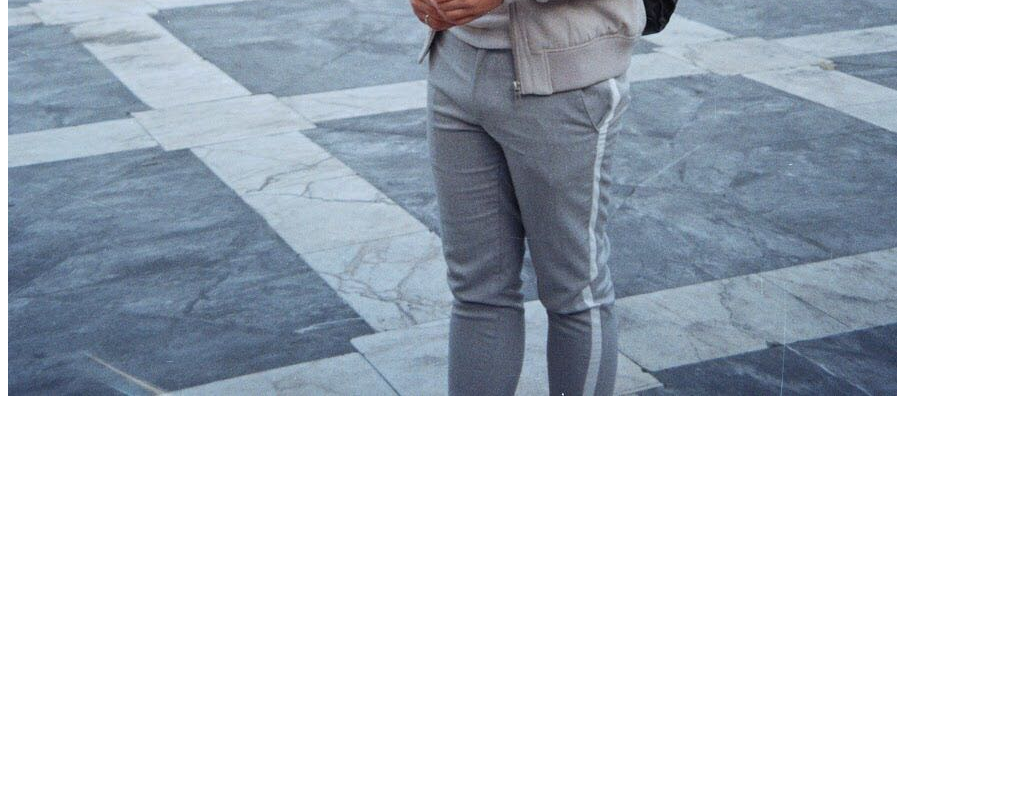
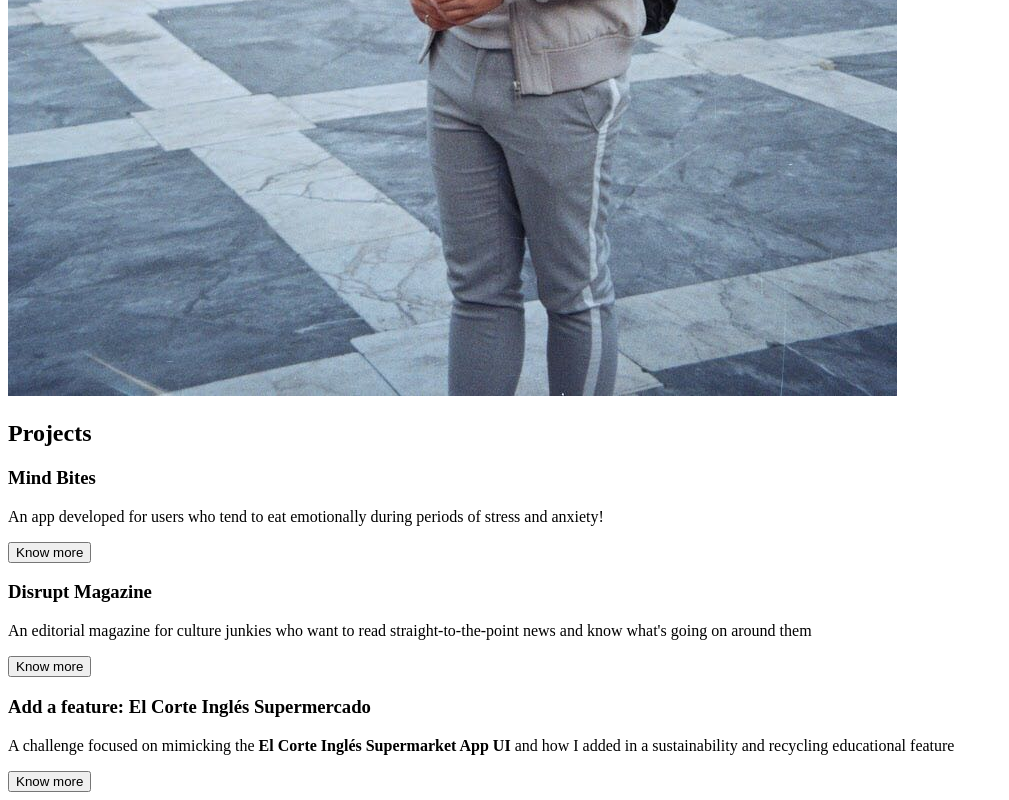
Before and after one commit to alexaragonpozal/My-First-Project, a plain HTML site: page My First Project.html in a window 1280 px wide. Shown: the part 1274-2074 px from the top of the page, without its empty margins (0-1009 px from the left). Before the commit the page ends 1690 px from the top, so only its background shows below. Drawn offline with Linux system fonts and the light colour scheme.

Commit message:
Projects Update

```diff
--- a/My First Project.html
+++ b/My First Project.html
@@ -30,6 +30,34 @@
 
         </section>
 
+        <section id="Projects">
+
+            <h2>Projects</h2>
+
+            <div class="card">
+                <h3>Mind Bites</h3>
+                <p>
+                    An app developed for users who tend to eat emotionally during periods of stress and anxiety!
+                </p>
+                <button>Know more</button>
+            </div>
+
+            <div class="card">
+                <h3>Disrupt Magazine</h3>
+                <p>
+                    An editorial magazine for culture junkies who want to read straight-to-the-point news and know what's going on around them
+                </p>
+                <button>Know more</button>
+            </div>
+
+            <div class="card">
+                <h3>Add a feature: El Corte Inglés Supermercado</h3>
+                <p>
+                    A challenge focused on mimicking the <strong>El Corte Inglés Supermarket App UI</strong> and how I added in a sustainability and recycling educational feature
+                </p>
+                <button>Know more</button>
+            </div>
+        </section>
     </main>
 </body>
 </html>
```
